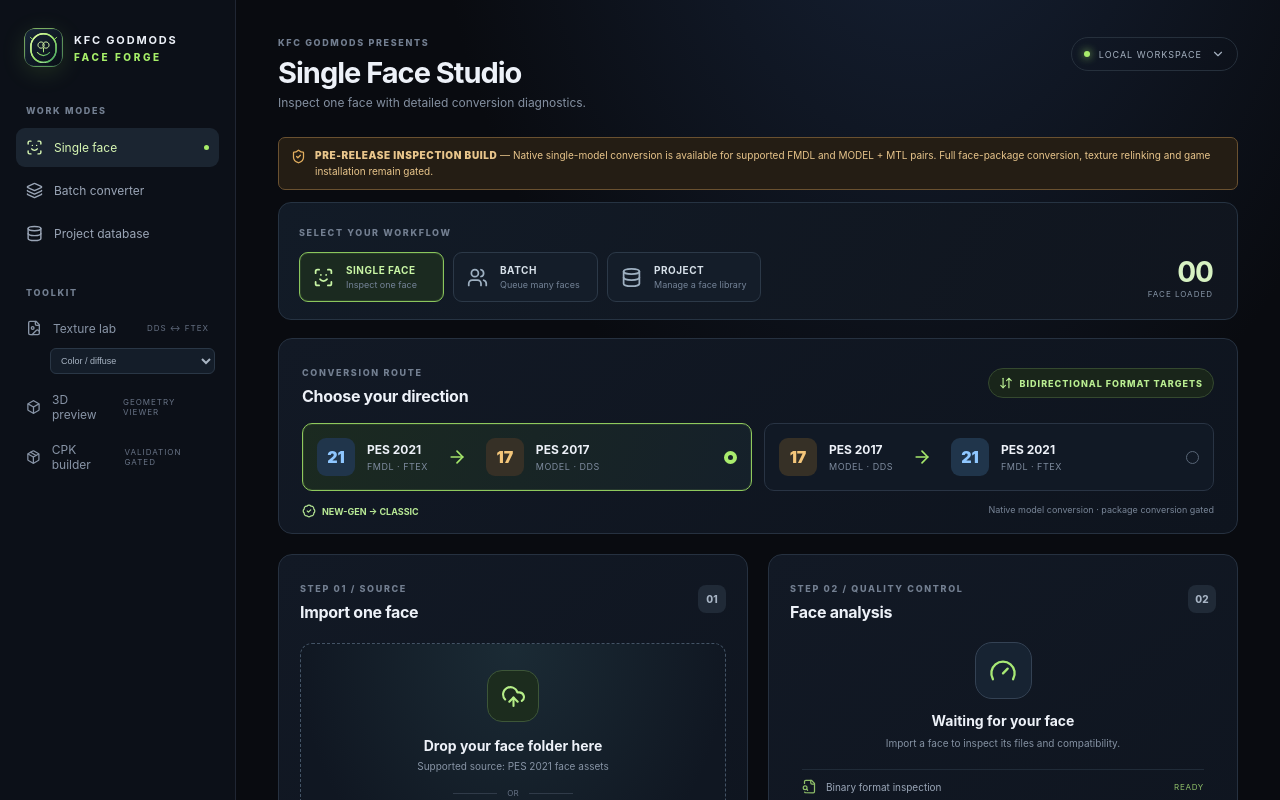
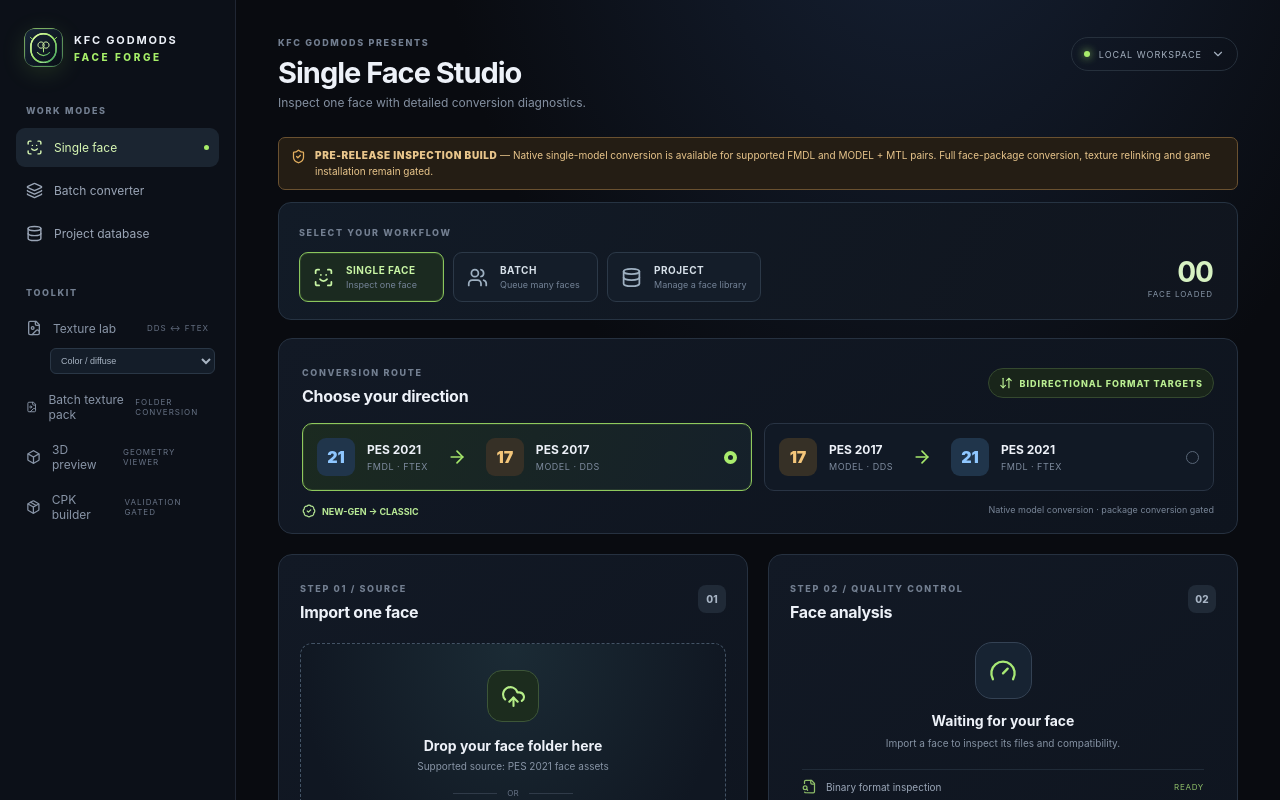
Before and after one commit to THEGODMODS/converter-, a React (Vite) app: page / in a window 1280 px wide. Shown: the top 800 px of the page. Built offline with nearby package versions, Linux system fonts and the light colour scheme.

Commit message:
Add batch texture pack workflow to FACE FORGE UI

```diff
--- a/app/App.tsx
+++ b/app/App.tsx
@@ -15,7 +15,7 @@ export default function App(){
  useEffect(()=>{try{localStorage.setItem("face-forge-library-v1",JSON.stringify(library.map(p=>({root:p.root,detectedGame:p.detectedGame,fileCount:p.fileCount,totalBytes:p.totalBytes,models:p.models,textures:p.textures,coverage:p.coverage??[]}))));}catch{setError("Project database could not be saved. Check available disk space.");}},[library]);
  useEffect(()=>{if(libraryRoot)localStorage.setItem("face-forge-database-root",libraryRoot);},[libraryRoot]);
  const [busy,setBusy]=useState(false),[error,setError]=useState(""),[dragging,setDragging]=useState(false),[manifestBusy,setManifestBusy]=useState(false),[nativeBusy,setNativeBusy]=useState(false);
- const [textureColorSpace,setTextureColorSpace]=useState<TextureColorSpace>("SRGB"),[textureBusy,setTextureBusy]=useState(false),[textureResult,setTextureResult]=useState("");
+ const [textureColorSpace,setTextureColorSpace]=useState<TextureColorSpace>("SRGB"),[textureBusy,setTextureBusy]=useState(false),[textureBatchBusy,setTextureBatchBusy]=useState(false),[textureResult,setTextureResult]=useState("");
  const source=direction==="pes2021-to-pes2017"?"PES 2021":"PES 2017",expected=direction==="pes2021-to-pes2017"?"pes2021":"pes2017";
  const inspect=useCallback(async(folder:string)=>window.faceForge.inspectFolder(folder),[]);
  const loadSingleProject=async(folder:string)=>{const scanned=await inspect(folder);setProject(scanned);setPreview(null);const models=scanned.files.filter(file=>file.kind==="model-pes2017"||file.kind==="model-pes2017-compressed"||file.kind==="model-pes2021");const primary=models.find(file=>/face_high\.fmdl$/i.test(file.path))??models.find(file=>/face.*\.fmdl$/i.test(file.path))??models.find(file=>file.kind==="model-pes2021"||file.kind==="model-pes2017"||file.kind==="model-pes2017-compressed");if(primary){setPreviewBusy(true);try{setPreview(await window.faceForge.previewModel(scanned.root,primary.path));}catch(e){setError("Face folder inspected, but automatic 3D preview could not be built: "+(e instanceof Error?e.message:"Unsupported model geometry."));}finally{setPreviewBusy(false);}}else setError("Face folder inspected. No supported model geometry was found for automatic preview.");};
@@ -25,6 +25,7 @@ export default function App(){
  const chooseMany=async(destination:"batch"|"project")=>{setBusy(true);setError("");try{const folders=await window.faceForge.chooseFolders();if(!folders.length)return;const scanned:FaceProject[]=[];for(const folder of folders){try{scanned.push(await inspect(folder));}catch(e){setError(e instanceof Error?e.message:"A folder could not be scanned.");}}if(destination==="batch")setBatch(old=>{const known=new Set(old.map(x=>x.root.toLowerCase()));return [...old,...scanned.filter(x=>!known.has(x.root.toLowerCase()))];});else setLibrary(old=>{const seen=new Set(old.map(x=>x.root.toLowerCase()));return [...old,...scanned.filter(x=>!seen.has(x.root.toLowerCase()))];});}catch(e){setError(e instanceof Error?e.message:"Could not scan selected folders.");}finally{setBusy(false);}};
  const onDrop=async(event:DragEvent)=>{event.preventDefault();setDragging(false);const file=event.dataTransfer.files[0];if(!file)return;const path=window.faceForge.getPathForDrop(file);if(!path){setError("Drop a face folder from Windows Explorer, not an individual file.");return;}setBusy(true);try{if(mode==="single")await loadSingleProject(path);else {const scanned=await inspect(path);if(mode==="batch")setBatch(old=>[...old,scanned]);else setLibrary(old=>old.some(x=>x.root===scanned.root)?old:[...old,scanned]);}}catch(e){setError(e instanceof Error?e.message:"Could not inspect this folder.");}finally{setBusy(false);}};
  const runTextureLab=async()=>{setTextureBusy(true);setTextureResult("");try{const result=await window.faceForge.convertTextureFile(textureColorSpace);if(result)setTextureResult("Converted "+result.format+" "+result.width+"×"+result.height+" → "+result.destination);}catch(e){setTextureResult(e instanceof Error?e.message:"Texture conversion failed.");}finally{setTextureBusy(false);}};
+ const runTextureBatch=async()=>{setTextureBatchBusy(true);setTextureResult("");try{const result=await window.faceForge.convertTextureFolder(textureColorSpace);if(result)setTextureResult("Batch texture conversion complete: "+result.converted+" files · "+formatBytes(result.bytes)+" output · "+result.destination);}catch(e){setTextureResult(e instanceof Error?e.message:"Batch texture conversion failed.");}finally{setTextureBatchBusy(false);}};
  const directionLabel=useMemo(()=>direction==="pes2021-to-pes2017"?"NEW-GEN → CLASSIC":"CLASSIC → NEW-GEN",[direction]),activeCount=mode==="single"?(project?1:0):mode==="batch"?batch.length:library.length;
  return <div className="shell"><aside className="sidebar">
   <div className="brand"><div className="brand-mark"><img src="/face-forge.svg" alt=""/></div><div><strong>KFC GODMODS</strong><span>FACE FORGE</span></div></div>
@@ -35,6 +36,7 @@ export default function App(){
   <div className="side-label tools-label">TOOLKIT</div>
   <button className="tool-link" onClick={runTextureLab} disabled={textureBusy}><FileImage size={16}/> Texture lab <small>{textureBusy?"WORKING":"DDS ↔ FTEX"}</small></button>
   <select className="color-select" value={textureColorSpace} onChange={e=>setTextureColorSpace(e.target.value as TextureColorSpace)} aria-label="Texture color space"><option value="SRGB">Color / diffuse</option><option value="NORMAL">Normal map</option><option value="LINEAR">Linear data</option></select>
+  <button className="tool-link" onClick={runTextureBatch} disabled={textureBatchBusy}><FileImage size={16}/> Batch texture pack <small>{textureBatchBusy?"WORKING":"FOLDER CONVERSION"}</small></button>
   <div className="tool-link"><Box size={16}/> 3D preview <small>GEOMETRY VIEWER</small></div><div className="tool-link"><Package size={16}/> CPK builder <small>VALIDATION GATED</small></div>
   <div className="sidebar-bottom"><div className="free-pill"><Sparkles size={14}/> FREE FOREVER</div><div className="version">KFC GODMODS · FACE FORGE 0.2.0</div></div>
  </aside><main className="main">
```
